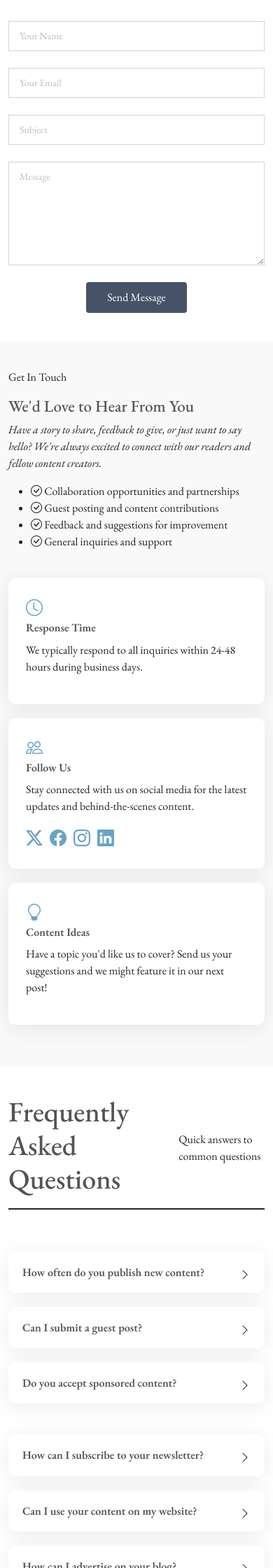
After one commit to cemcannn/vlogetta, a Django app: page /contact/ in a window 390 px wide. The commit adds this page. Shown: the part 1181-3421 px from the top of the page at 70% size. Run offline with Django 5.2, Linux system fonts and the light colour scheme; some libraries are stand-ins or nearby versions.

Commit message:
Contact sayfası eklendi
- Mevcut tasarıma uyumlu contact.html template'i oluşturuldu
- ContactView eklendi ve URL routing yapılandırıldı
- İletişim formu, harita ve SSS bölümleri eklendi
- Responsive ve modern tasarım ile kullanıcı dostu arayüz
- Navigation menüsünde contact linki güncellendi

```diff
--- a/pages/urls.py
+++ b/pages/urls.py
@@ -1,7 +1,8 @@
 from django.urls import path
-from pages.views import AboutView, IndexView
+from pages.views import AboutView, IndexView, ContactView
 
 urlpatterns = [
     path('', IndexView.as_view(), name="index"),
     path('about/', AboutView.as_view(), name="about"),
+    path('contact/', ContactView.as_view(), name="contact"),
 ]
--- a/pages/views.py
+++ b/pages/views.py
@@ -19,3 +19,7 @@ class IndexView(TemplateView):
 
 class AboutView(TemplateView):
     template_name = 'about.html'
+
+
+class ContactView(TemplateView):
+    template_name = 'contact.html'
--- /dev/null
+++ b/templates/contact.html
@@ -0,0 +1,348 @@
+{% extends 'partials/_base.html' %}
+
+{% load static %}
+
+{% block title %}Vlogetta - Contact{% endblock %}
+
+{% block css_files %}{% endblock %}
+
+{% block content %}
+
+    <!-- Page Title -->
+    <div class="page-title">
+      <div class="container d-lg-flex justify-content-between align-items-center">
+        <h1 class="mb-2 mb-lg-0">Contact</h1>
+        <nav class="breadcrumbs">
+          <ol>
+            <li><a href="{% url 'index' %}">Home</a></li>
+            <li class="current">Contact</li>
+          </ol>
+        </nav>
+      </div>
+    </div><!-- End Page Title -->
+
+    <!-- Contact Section -->
+    <section id="contact" class="contact section">
+
+      <div class="container" data-aos="fade-up" data-aos-delay="100">
+
+        <div class="row gy-4">
+
+          <div class="col-lg-6">
+            <div class="info-item d-flex flex-column justify-content-center align-items-center" data-aos="fade-up" data-aos-delay="200">
+              <i class="bi bi-geo-alt"></i>
+              <h3>Address</h3>
+              <p>İstanbul, Türkiye</p>
+            </div>
+          </div><!-- End Info Item -->
+
+          <div class="col-lg-3 col-md-6">
+            <div class="info-item d-flex flex-column justify-content-center align-items-center" data-aos="fade-up" data-aos-delay="300">
+              <i class="bi bi-telephone"></i>
+              <h3>Call Us</h3>
+              <p>+90 555 000 00 00</p>
+            </div>
+          </div><!-- End Info Item -->
+
+          <div class="col-lg-3 col-md-6">
+            <div class="info-item d-flex flex-column justify-content-center align-items-center" data-aos="fade-up" data-aos-delay="400">
+              <i class="bi bi-envelope"></i>
+              <h3>Email Us</h3>
+              <p>info@vlogetta.com</p>
+            </div>
+          </div><!-- End Info Item -->
+
+        </div>
+
+        <div class="row gy-4 mt-1">
+          <div class="col-lg-6" data-aos="fade-up" data-aos-delay="300">
+            <iframe src="https://www.google.com/maps/embed?pb=!1m18!1m12!1m3!1d3010.2542!2d28.9784!3d41.0082!2m3!1f0!2f0!3f0!3m2!1i1024!2i768!4f13.1!3m3!1m2!1s0x14cab9bd6570f5e1%3A0x8dc0af2849cf4c95!2sSultanahmet%2C%20%C4%B0stanbul!5e0!3m2!1str!2str!4v1699123456789!5m2!1str!2str" frameborder="0" style="border:0; width: 100%; height: 400px;" allowfullscreen="" loading="lazy" referrerpolicy="no-referrer-when-downgrade"></iframe>
+          </div><!-- End Google Maps -->
+
+          <div class="col-lg-6">
+            <form action="#" method="post" class="php-email-form" data-aos="fade-up" data-aos-delay="400">
+              {% csrf_token %}
+              <div class="row gy-4">
+
+                <div class="col-md-6">
+                  <input type="text" name="name" class="form-control" placeholder="Your Name" required="">
+                </div>
+
+                <div class="col-md-6">
+                  <input type="email" class="form-control" name="email" placeholder="Your Email" required="">
+                </div>
+
+                <div class="col-md-12">
+                  <input type="text" class="form-control" name="subject" placeholder="Subject" required="">
+                </div>
+
+                <div class="col-md-12">
+                  <textarea class="form-control" name="message" rows="6" placeholder="Message" required=""></textarea>
+                </div>
+
+                <div class="col-md-12 text-center">
+                  <div class="loading">Loading</div>
+                  <div class="error-message"></div>
+                  <div class="sent-message">Your message has been sent. Thank you!</div>
+
+                  <button type="submit">Send Message</button>
+                </div>
+
+              </div>
+            </form>
+          </div><!-- End Contact Form -->
+
+        </div>
+
+      </div>
+
+    </section><!-- /Contact Section -->
+
+    <!-- Get In Touch Section -->
+    <section id="get-in-touch" class="get-in-touch section light-background">
+
+      <div class="container">
+
+        <div class="row gy-4">
+
+          <div class="col-lg-6 content" data-aos="fade-up" data-aos-delay="100">
+            <p class="who-we-are">Get In Touch</p>
+            <h3>We'd Love to Hear From You</h3>
+            <p class="fst-italic">
+              Have a story to share, feedback to give, or just want to say hello? We're always excited to connect with our readers and fellow content creators.
+            </p>
+            <ul>
+              <li><i class="bi bi-check-circle"></i> <span>Collaboration opportunities and partnerships</span></li>
+              <li><i class="bi bi-check-circle"></i> <span>Guest posting and content contributions</span></li>
+              <li><i class="bi bi-check-circle"></i> <span>Feedback and suggestions for improvement</span></li>
+              <li><i class="bi bi-check-circle"></i> <span>General inquiries and support</span></li>
+            </ul>
+          </div>
+
+          <div class="col-lg-6" data-aos="fade-up" data-aos-delay="200">
+            <div class="contact-info">
+              <div class="info-item">
+                <i class="bi bi-clock"></i>
+                <h4>Response Time</h4>
+                <p>We typically respond to all inquiries within 24-48 hours during business days.</p>
+              </div>
+
+              <div class="info-item">
+                <i class="bi bi-people"></i>
+                <h4>Follow Us</h4>
+                <p>Stay connected with us on social media for the latest updates and behind-the-scenes content.</p>
+                <div class="social-links d-flex mt-3">
+                  <a href="#" class="twitter"><i class="bi bi-twitter-x"></i></a>
+                  <a href="#" class="facebook"><i class="bi bi-facebook"></i></a>
+                  <a href="#" class="instagram"><i class="bi bi-instagram"></i></a>
+                  <a href="#" class="linkedin"><i class="bi bi-linkedin"></i></a>
+                </div>
+              </div>
+
+              <div class="info-item">
+                <i class="bi bi-lightbulb"></i>
+                <h4>Content Ideas</h4>
+                <p>Have a topic you'd like us to cover? Send us your suggestions and we might feature it in our next post!</p>
+              </div>
+            </div>
+          </div>
+
+        </div>
+
+      </div>
+
+    </section><!-- /Get In Touch Section -->
+
+    <!-- FAQ Section -->
+    <section id="faq" class="faq section">
+
+      <!-- Section Title -->
+      <div class="container section-title" data-aos="fade-up">
+        <div class="section-title-container d-flex align-items-center justify-content-between">
+          <h2>Frequently Asked Questions</h2>
+          <p>Quick answers to common questions</p>
+        </div>
+      </div><!-- End Section Title -->
+
+      <div class="container">
+
+        <div class="row gy-4">
+
+          <div class="col-lg-6" data-aos="fade-up" data-aos-delay="100">
+
+            <div class="faq-item">
+              <h3>How often do you publish new content?</h3>
+              <div class="faq-content">
+                <p>We publish new blog posts regularly, typically 3-4 times per week. Subscribe to our newsletter to stay updated with our latest content.</p>
+              </div>
+              <i class="faq-toggle bi bi-chevron-right"></i>
+            </div><!-- End Faq item-->
+
+            <div class="faq-item">
+              <h3>Can I submit a guest post?</h3>
+              <div class="faq-content">
+                <p>Yes! We welcome guest contributors. Please send us your proposal via the contact form, including your topic idea and a brief outline.</p>
+              </div>
+              <i class="faq-toggle bi bi-chevron-right"></i>
+            </div><!-- End Faq item-->
+
+            <div class="faq-item">
+              <h3>Do you accept sponsored content?</h3>
+              <div class="faq-content">
+                <p>We carefully consider sponsored content opportunities that align with our values and would be valuable to our readers. Please reach out to discuss potential partnerships.</p>
+              </div>
+              <i class="faq-toggle bi bi-chevron-right"></i>
+            </div><!-- End Faq item-->
+
+          </div>
+
+          <div class="col-lg-6" data-aos="fade-up" data-aos-delay="200">
+
+            <div class="faq-item">
+              <h3>How can I subscribe to your newsletter?</h3>
+              <div class="faq-content">
+                <p>You can subscribe to our newsletter through the subscription form in our footer, or by sending us an email with your request.</p>
+              </div>
+              <i class="faq-toggle bi bi-chevron-right"></i>
+            </div><!-- End Faq item-->
+
+            <div class="faq-item">
+              <h3>Can I use your content on my website?</h3>
+              <div class="faq-content">
+                <p>Our content is protected by copyright. If you'd like to use our content, please contact us to discuss licensing and attribution requirements.</p>
+              </div>
+              <i class="faq-toggle bi bi-chevron-right"></i>
+            </div><!-- End Faq item-->
+
+            <div class="faq-item">
+              <h3>How can I advertise on your blog?</h3>
+              <div class="faq-content">
+                <p>We offer various advertising opportunities including banner ads, sponsored posts, and newsletter placements. Contact us for our media kit and pricing information.</p>
+              </div>
+              <i class="faq-toggle bi bi-chevron-right"></i>
+            </div><!-- End Faq item-->
+
+          </div>
+
+        </div>
+
+      </div>
+
+    </section><!-- /FAQ Section -->
+
+{% endblock %}
+
+{% block extra_css %}
+<style>
+  .contact .info-item {
+    padding: 20px;
+    border-radius: 10px;
+    box-shadow: 0 5px 30px 0 rgba(0, 0, 0, 0.1);
+    transition: 0.3s;
+    height: 100%;
+  }
+
+  .contact .info-item:hover {
+    transform: translateY(-5px);
+  }
+
+  .contact .info-item i {
+    font-size: 38px;
+    color: #68A4C4;
+    margin-bottom: 15px;
+  }
+
+  .contact .info-item h3 {
+    font-size: 18px;
+    font-weight: 600;
+    margin-bottom: 10px;
+  }
+
+  .contact .info-item p {
+    margin-bottom: 0;
+    color: #666;
+  }
+
+  .get-in-touch .contact-info .info-item {
+    padding: 25px;
+    border-radius: 10px;
+    background: #fff;
+    box-shadow: 0 5px 30px 0 rgba(0, 0, 0, 0.08);
+    margin-bottom: 20px;
+  }
+
+  .get-in-touch .contact-info .info-item i {
+    font-size: 24px;
+    color: #68A4C4;
+    margin-bottom: 10px;
+  }
+
+  .get-in-touch .contact-info .info-item h4 {
+    font-size: 16px;
+    font-weight: 600;
+    margin-bottom: 10px;
+  }
+
+  .get-in-touch .social-links a {
+    color: #68A4C4;
+    margin-right: 10px;
+    font-size: 18px;
+    transition: 0.3s;
+  }
+
+  .get-in-touch .social-links a:hover {
+    color: #4a8ba8;
+  }
+
+  .faq .faq-item {
+    background-color: #fff;
+    padding: 20px;
+    border-radius: 10px;
+    margin-bottom: 20px;
+    box-shadow: 0 5px 30px 0 rgba(0, 0, 0, 0.08);
+    position: relative;
+    cursor: pointer;
+  }
+
+  .faq .faq-item h3 {
+    font-size: 16px;
+    font-weight: 600;
+    margin-bottom: 0;
+    padding-right: 30px;
+  }
+
+  .faq .faq-content {
+    max-height: 0;
+    overflow: hidden;
+    transition: max-height 0.3s ease;
+  }
+
+  .faq .faq-item.faq-active .faq-content {
+    max-height: 200px;
+    padding-top: 15px;
+  }
+
+  .faq .faq-toggle {
+    position: absolute;
+    top: 22px;
+    right: 20px;
+    font-size: 16px;
+    transition: transform 0.3s ease;
+  }
+
+  .faq .faq-item.faq-active .faq-toggle {
+    transform: rotate(90deg);
+  }
+</style>
+{% endblock %}
+
+{% block extra_js %}
+<script>
+  // FAQ Toggle Functionality
+  document.querySelectorAll('.faq-item').forEach(item => {
+    item.addEventListener('click', () => {
+      item.classList.toggle('faq-active');
+    });
+  });
+</script>
+{% endblock %}
--- a/templates/partials/_base.html
+++ b/templates/partials/_base.html
@@ -61,7 +61,7 @@
           <li><a href="{% url 'index' %}" class="active">Home</a></li>
           <li><a href="{% url 'about' %}">About</a></li>
           <li><a href="{% url 'blog:list' %}">All Posts</a></li>
-          <li><a href="contact.html">Contact</a></li>
+          <li><a href="{% url 'contact' %}">Contact</a></li>
         </ul>
         <i class="mobile-nav-toggle d-xl-none bi bi-list"></i>
       </nav>
```
